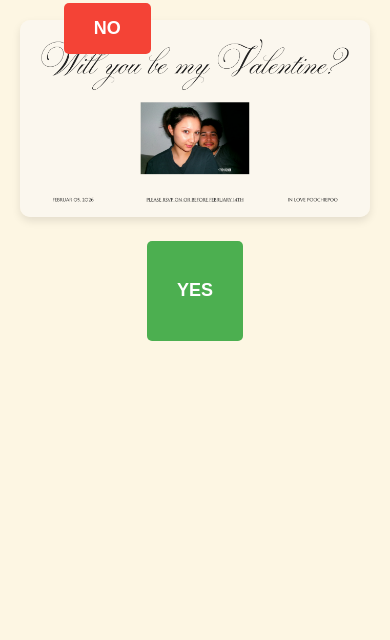
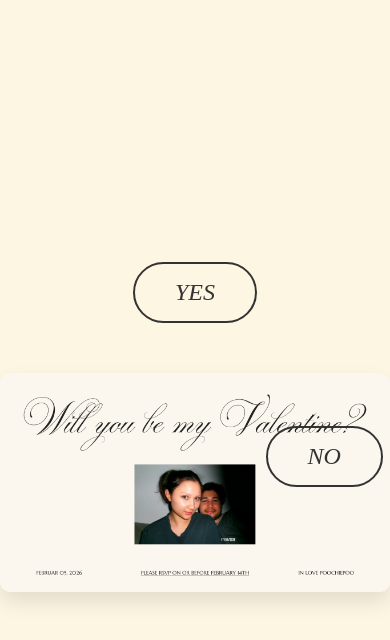
Before and after one commit to joelomat27/joelomat27.github.io, a plain HTML site: page index.html in a window 390 px wide. Both pictures are taken after a click on the button "NO". Drawn offline with Linux system fonts and the light colour scheme.

Commit message:
Update index.html

```diff
--- a/index.html
+++ b/index.html
@@ -6,80 +6,165 @@
     <title>Will you be my Valentine?</title>
     <style>
         body {
-            text-align: center;
-            background-color: #fdf6e3; /* Passt sich deinem Design an */
-            font-family: 'Arial', sans-serif;
             margin: 0;
-            padding: 20px;
+            padding: 0;
+            background-color: #fdf6e3; /* Dein Hintergrundton */
+            font-family: 'Times New Roman', Times, serif; /* Passende Schriftart */
+            height: 100vh;
+            display: flex;
+            justify-content: center;
+            align-items: center;
+            overflow: hidden; /* Verhindert Scrollbalken wenn Button springt */
         }
 
-        /* Dein Canva Bild Container */
-        .card-container {
-            max-width: 600px; /* Breite begrenzen damit es nicht riesig wird */
-            margin: 0 auto;
-            position: relative;
+        /* Container für Yes - Bild - No */
+        .main-container {
+            display: flex;
+            align-items: center;
+            justify-content: center;
+            gap: 40px; /* Abstand zwischen Buttons und Bild */
         }
 
-        img {
+        /* Das Canva Bild */
+        .card-image {
+            max-width: 600px;
             width: 100%;
             height: auto;
             border-radius: 10px;
-            box-shadow: 0 4px 8px rgba(0,0,0,0.1);
+            box-shadow: 0 10px 20px rgba(0,0,0,0.1);
         }
 
-        /* Bereich für die Buttons */
-        .button-container {
-            margin-top: 20px;
-            display: flex;
-            justify-content: center;
-            gap: 20px;
-            height: 100px; /* Platz damit der Button springen kann */
-            position: relative;
+        /* Button Styling - Elegant */
+        .btn {
+            padding: 15px 40px;
+            font-size: 24px;
+            font-family: 'Times New Roman', serif;
+            font-style: italic;
+            cursor: pointer;
+            background-color: transparent;
+            border: 2px solid #333;
+            color: #333;
+            border-radius: 50px;
+            transition: all 0.3s ease;
+            white-space: nowrap;
         }
 
-        button {
-            padding: 15px 30px;
-            font-size: 18px;
-            cursor: pointer;
-            border: none;
-            border-radius: 5px;
-            color: white;
-            font-weight: bold;
+        .btn:hover {
+            background-color: #333;
+            color: #fdf6e3;
+            transform: scale(1.1);
         }
 
-        #yesBtn {
-            background-color: #4CAF50; /* Grün */
+        /* Spezifisch für den NO Button */
+        #noBtn {
+            position: relative; /* Startet normal, wird später absolut */
         }
 
-        #noBtn {
-            background-color: #f44336; /* Rot */
-            position: absolute; /* Wichtig fürs Bewegen */
+        /* Das Pop-up Fenster (versteckt am Anfang) */
+        #popup {
+            display: none; /* Unsichtbar */
+            position: fixed;
+            top: 0;
+            left: 0;
+            width: 100%;
+            height: 100%;
+            background-color: rgba(0,0,0,0.5); /* Halb-transparent schwarz */
+            justify-content: center;
+            align-items: center;
+            z-index: 1000;
+        }
+
+        .popup-content {
+            background-color: white;
+            padding: 40px;
+            border-radius: 20px;
+            text-align: center;
+            box-shadow: 0 5px 15px rgba(0,0,0,0.3);
+            max-width: 90%;
+        }
+
+        .popup-content h1 {
+            font-size: 30px;
+            margin-bottom: 20px;
+            color: #d63384; /* Ein schönes Pink */
+        }
+
+        .popup-content img {
+            max-width: 100%;
+            height: auto;
+            border-radius: 10px;
+        }
+
+        /* Handy-Anpassung: Untereinander statt nebeneinander */
+        @media (max-width: 800px) {
+            .main-container {
+                flex-direction: column;
+            }
+            .btn {
+                margin: 10px;
+            }
         }
     </style>
 </head>
 <body>
 
-    <div class="card-container">
-        <!-- HIER DEIN CANVA BILD EINBINDEN -->
-        <img src="hintergrund.png" alt="Valentine Card">
+    <div class="main-container">
+        <!-- YES Button Links -->
+        <button id="yesBtn" class="btn">YES</button>
 
-        <div class="button-container">
-            <button id="yesBtn" onclick="alert('Jaaaa! Ich liebe dich! ❤️')">YES</button>
-            <button id="noBtn" onmouseover="moveButton()">NO</button>
+        <!-- Dein Bild -->
+        <img src="hintergrund.png" alt="Valentine Card" class="card-image">
+
+        <!-- NO Button Rechts -->
+        <button id="noBtn" class="btn">NO</button>
+    </div>
+
+    <!-- Das Pop-up Fenster -->
+    <div id="popup">
+        <div class="popup-content">
+            <!-- Hier ein süßes GIF einfügen -->
+            <img src="https://media2.giphy.com/media/v1.Y2lkPTc5MGI3NjExcGkxaTZ3c3NhMnk4NWF0cm56ZnZnY3o4MTU4YTR0czdyM2hmMmlwcyZlcD12MV9pbnRlcm5hbF9naWZfYnlfaWQmY3Q9Zw/YEaQWIJRg6dTa/giphy.gif" alt="Happy Gif">
+            <h1>Rawrr. Freue mich dein Valentine zu sein! Love u !!! ❤️</h1>
         </div>
     </div>
 
     <script>
-        function moveButton() {
-            var x = Math.random() * (window.innerWidth - 100);
-            var y = Math.random() * (window.innerHeight - 100);
-            var btn = document.getElementById('noBtn');
+        const noBtn = document.getElementById('noBtn');
+        const yesBtn = document.getElementById('yesBtn');
+        const popup = document.getElementById('popup');
 
-            // Damit der Button nicht aus dem Fenster fliegt, setzen wir ihn 'fixed' wenn er sich bewegt
-            btn.style.position = 'fixed';
-            btn.style.left = x + 'px';
-            btn.style.top = y + 'px';
-        }
+        // Funktion: Button haut ab
+        noBtn.addEventListener('mouseover', () => {
+            const x = Math.random() * (window.innerWidth - noBtn.offsetWidth);
+            const y = Math.random() * (window.innerHeight - noBtn.offsetHeight);
+
+            noBtn.style.position = 'fixed'; // Wechselt zu freier Bewegung
+            noBtn.style.left = x + 'px';
+            noBtn.style.top = y + 'px';
+        });
+
+        // Auch beim Klicken (falls Touchscreen) soll er abhauen
+        noBtn.addEventListener('click', (e) => {
+            e.preventDefault(); // Verhindert Klick
+            const x = Math.random() * (window.innerWidth - noBtn.offsetWidth);
+            const y = Math.random() * (window.innerHeight - noBtn.offsetHeight);
+            noBtn.style.position = 'fixed';
+            noBtn.style.left = x + 'px';
+            noBtn.style.top = y + 'px';
+        });
+
+        // Funktion: Pop-up anzeigen bei YES
+        yesBtn.addEventListener('click', () => {
+            popup.style.display = 'flex';
+            // Optional: Konfetti könnte man hier auch noch zünden ;)
+        });
+
+        // Pop-up schließen wenn man daneben klickt
+        popup.addEventListener('click', (e) => {
+            if (e.target === popup) {
+                popup.style.display = 'none';
+            }
+        });
     </script>
 
 </body>
```
